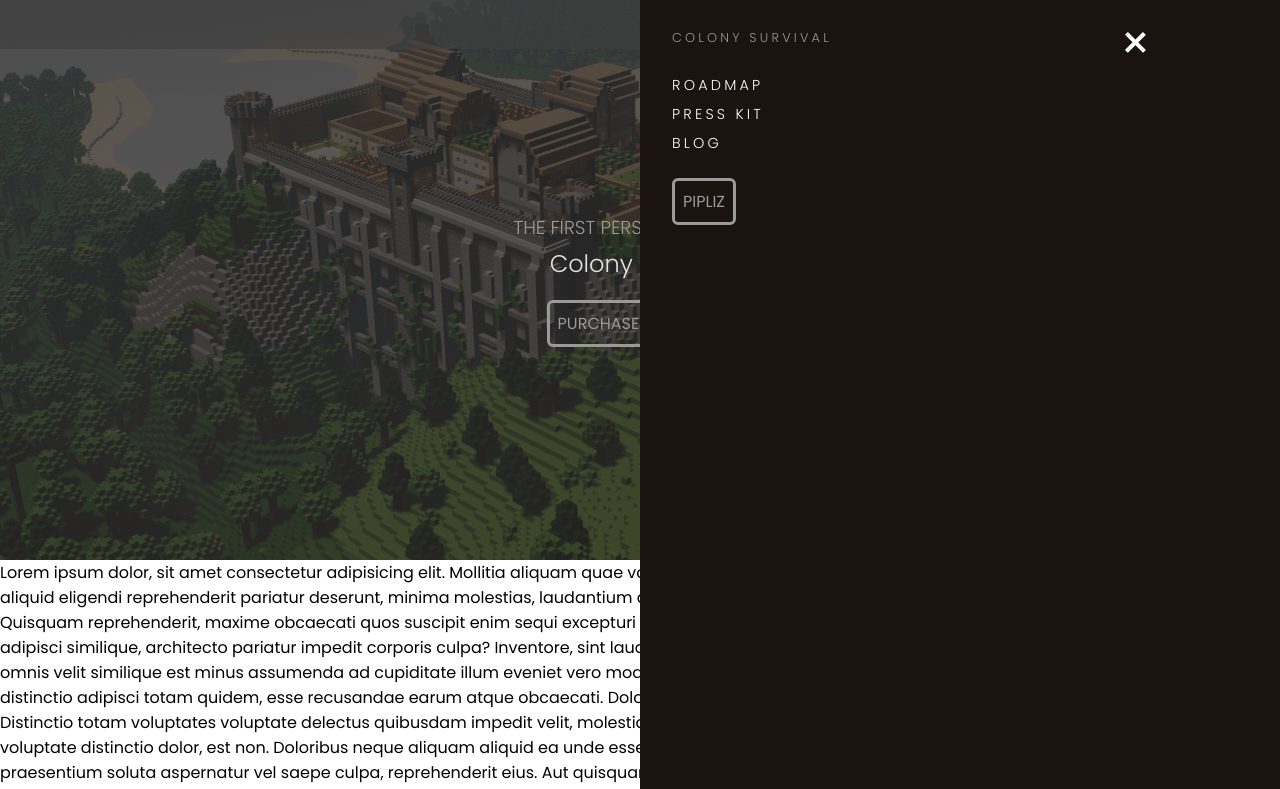
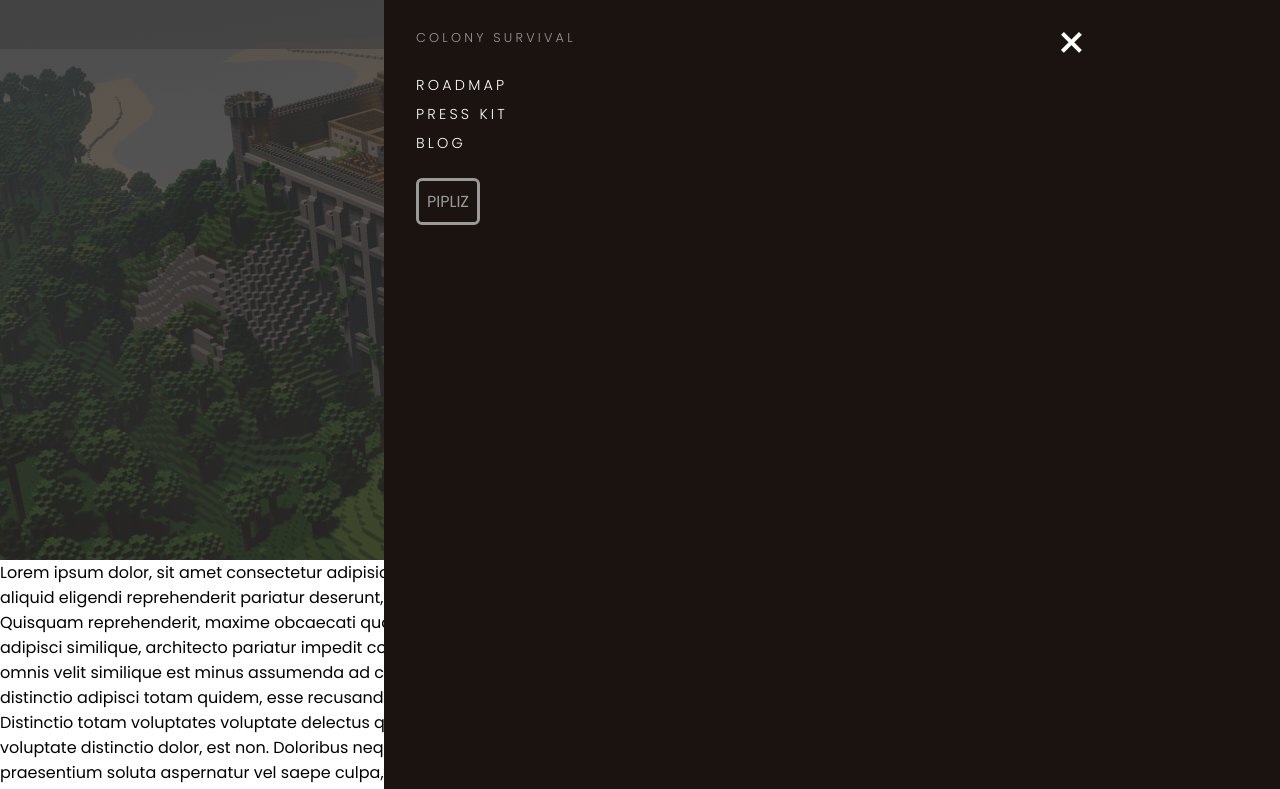
Before and after one commit to hricvladimir/colony-survival, a plain HTML site: page index.html in a window 1280 px wide. Both pictures are taken after a click on the element 1221 px from the left and 25 px from the top of the page. Shown: the top 789 px of the page. Drawn offline with Linux system fonts and the light colour scheme.

Commit message:
navbar fix

```diff
--- a/css/main.css
+++ b/css/main.css
@@ -110,7 +110,7 @@ li {
     position: fixed;
     transform: translateX(100vw);
     height: 100vh;
-    width: 50vw;
+    width: 70vw;
     background: var(--clr-brown-1);
     color: white;
     padding: 1rem 2rem;
@@ -118,7 +118,7 @@ li {
 }
 
 .showNav {
-    transform: translateX(50vw);
+    transform: translateX(30vw);
 }
 
 .nav-close {
```
